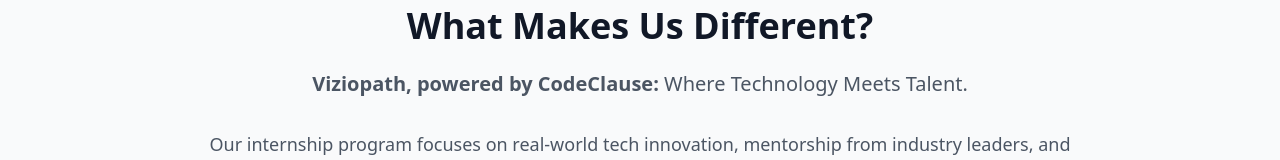
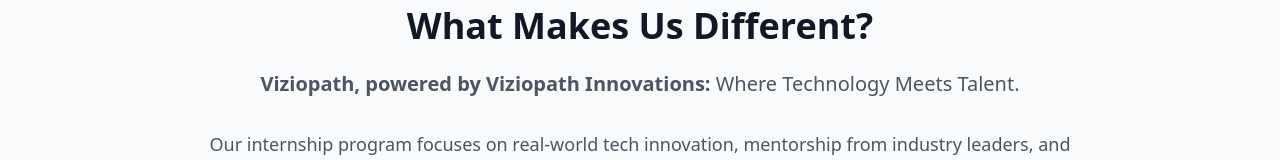
Before and after one commit to Dharmendra20009/viziopath-app, a React (Vite) app: page / in a window 1280 px wide. Shown: the part 722-882 px from the top of the page. Built offline with nearby package versions, Linux system fonts and the light colour scheme.

Commit message:
adding viziopath innovations

```diff
--- a/src/pages/Home.tsx
+++ b/src/pages/Home.tsx
@@ -149,7 +149,7 @@ const Home = () => {
           >
             <h2 className="text-4xl font-bold text-gray-900 mb-6">What Makes Us Different?</h2>
             <p className="text-xl text-gray-600 max-w-3xl mx-auto mb-8">
-              <strong>Viziopath, powered by CodeClause:</strong> Where Technology Meets Talent.
+              <strong>Viziopath, powered by Viziopath Innovations:</strong> Where Technology Meets Talent.
             </p>
             <p className="text-lg text-gray-600 max-w-4xl mx-auto">
               Our internship program focuses on real-world tech innovation, mentorship from industry leaders,
```
